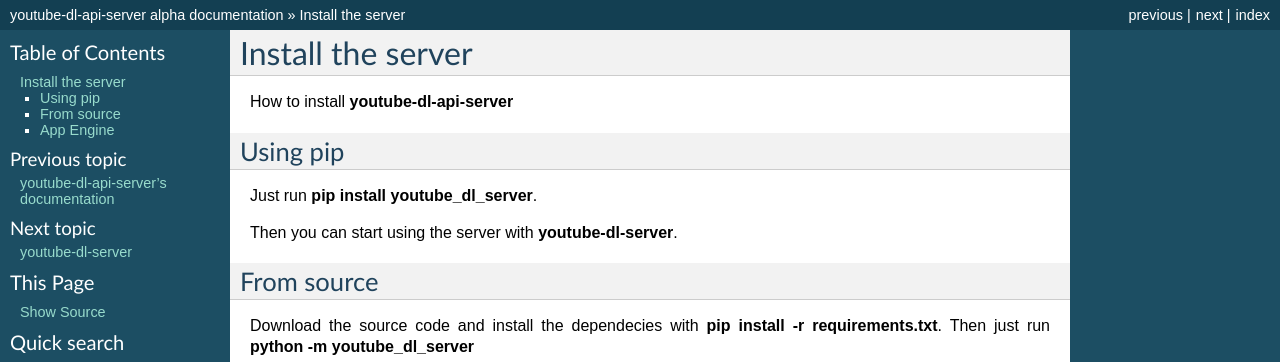
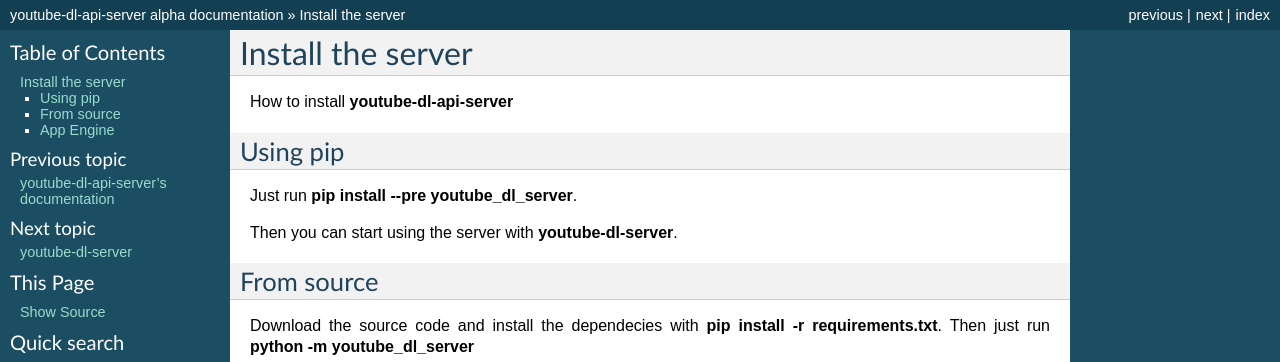
Before and after one commit to jaimeMF/youtube-dl-api-server, a Sphinx documentation site: the page built from docs/Install.rst, in a window 1280 px wide. Shown: the top 362 px of the page. Built offline with Sphinx 7.4.7, drawn with Linux system fonts in a browser that asks for light colours.

Commit message:
Update pip installation instructions
It requires the `--pre` flag

```diff
--- a/docs/Install.rst
+++ b/docs/Install.rst
@@ -5,7 +5,7 @@
 
 Using pip
 *********
-Just run :command:`pip install youtube_dl_server`.
+Just run :command:`pip install --pre youtube_dl_server`.
 
 Then you can start using the server with :program:`youtube-dl-server`.
 
```
Also changed, not shown: README.md (+1 -1 lines).
